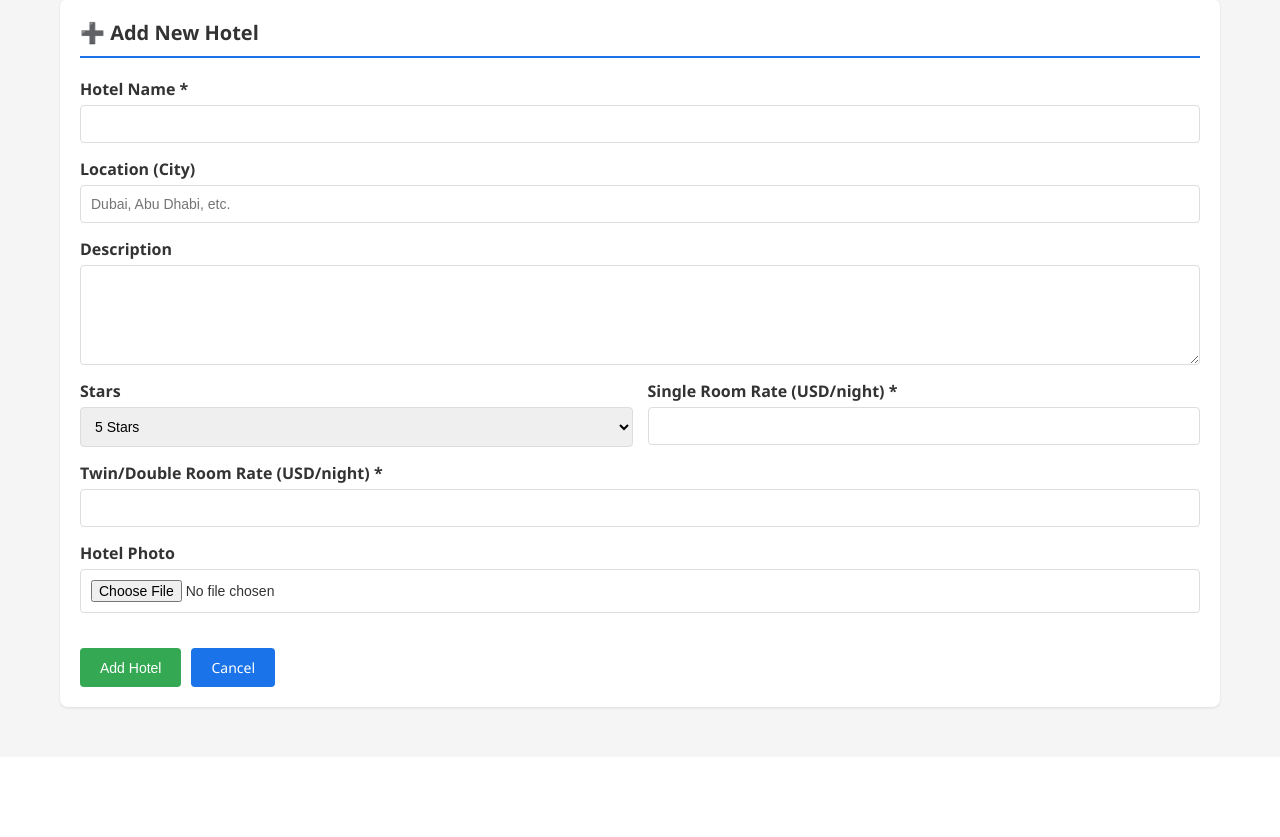
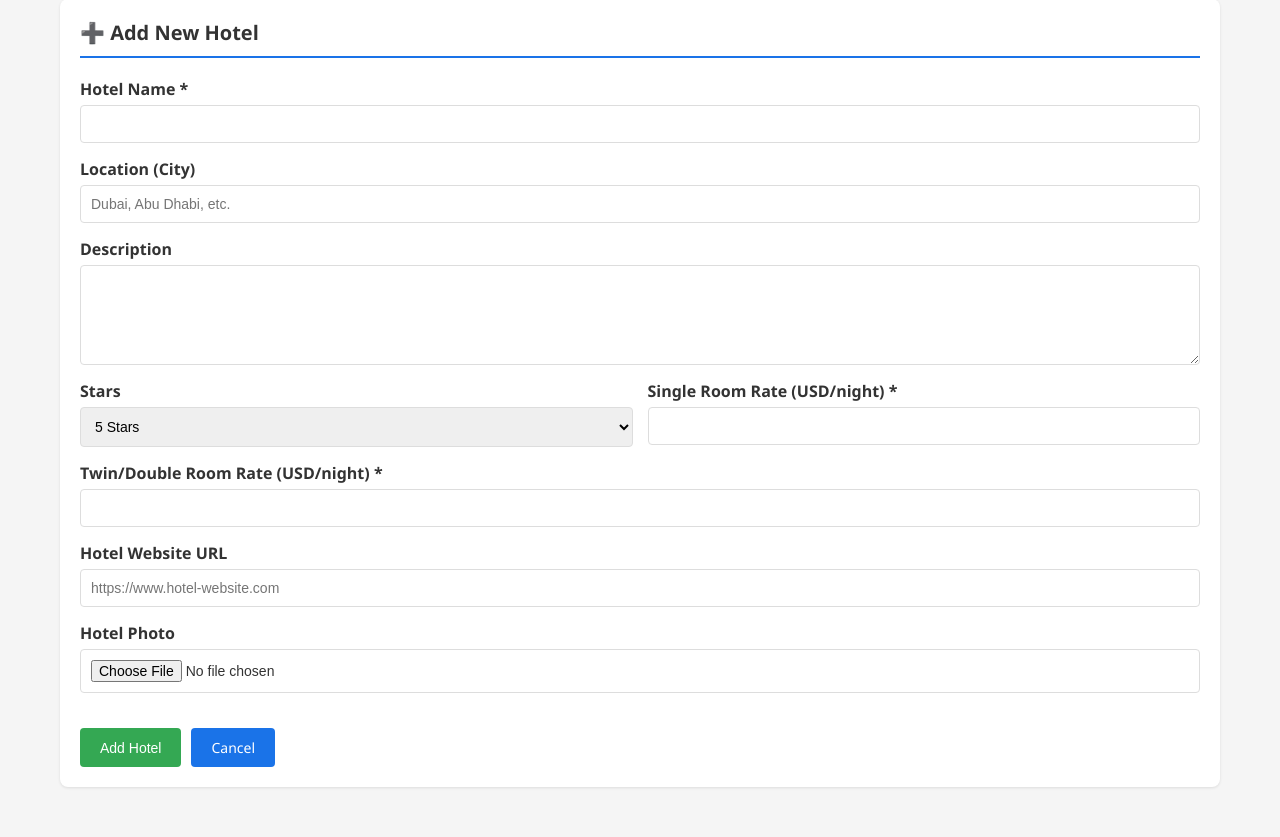
Before and after one commit to o6594340-sys/UAE-offer-generator, a Flask app: page /admin/hotels/add in a window 1280 px wide. Shown: the part 157-994 px from the top of the page. Before the commit the page ends 867 px from the top, so only its background shows below. Run offline with Flask 3, Linux system fonts and the light colour scheme.

Commit message:
Add hotel website_url field throughout the app
- Hotel model: new website_url column
- app.py: ALTER TABLE migration so existing DB gets the column on restart
- Excel AI prompt: extract website URL from header rows
- Import page: website URL field on hotel cards
- Hotel add/edit form: website URL input
- import_save: saves website_url from import data
- _build_budget: includes website_url in hotel_rows dict
- Excel generator: fills 'Hotel website:' row (row 4) with the URL

Co-Authored-By: Claude Sonnet 4.6 <noreply@anthropic.com>

```diff
--- a/admin/__init__.py
+++ b/admin/__init__.py
@@ -123,7 +123,8 @@ def add_hotel():
             stars=stars,
             rate_single_aed=rate_single,
             rate_twin_aed=rate_twin,
-            photo_url=photo_url
+            photo_url=photo_url,
+            website_url=request.form.get('website_url', ''),
         )
 
         db.session.add(hotel)
@@ -147,6 +148,7 @@ def edit_hotel(hotel_id):
         hotel.stars = request.form.get('stars', type=int)
         hotel.rate_single_aed = request.form.get('rate_single_aed', type=float)
         hotel.rate_twin_aed = request.form.get('rate_twin_aed', type=float)
+        hotel.website_url = request.form.get('website_url', '')
 
         # Handle photo upload
         if 'photo' in request.files:
@@ -425,6 +427,7 @@ def import_save():
             stars=int(h.get('stars', 5)),
             rate_single_aed=float(h.get('rate_single_aed', 0)),
             rate_twin_aed=float(h.get('rate_twin_aed', 0)),
+            website_url=h.get('website_url', ''),
         )
         db.session.add(hotel)
         saved['hotels'] += 1
--- a/admin/templates/admin/hotel_form.html
+++ b/admin/templates/admin/hotel_form.html
@@ -48,6 +48,13 @@
         </div>
 
         <div class="form-group">
+            <label for="website_url">Hotel Website URL</label>
+            <input type="url" id="website_url" name="website_url"
+                   value="{% if hotel %}{{ hotel.website_url or '' }}{% endif %}"
+                   placeholder="https://www.hotel-website.com">
+        </div>
+
+        <div class="form-group">
             <label for="photo">Hotel Photo</label>
             <input type="file" id="photo" name="photo" accept="image/*">
             {% if hotel and hotel.photo_url %}<small>Current: {{ hotel.photo_url }}</small>{% endif %}
--- a/admin/templates/admin/import.html
+++ b/admin/templates/admin/import.html
@@ -357,6 +357,10 @@ function buildHotelCard(h, i) {
       </div>
     </div>
     <div class="field">
+      <label>Website URL</label>
+      <input type="text" value="${esc(h.website_url || '')}" placeholder="https://..." onchange="extractedData.hotels[${i}].website_url=this.value">
+    </div>
+    <div class="field">
       <label>Description</label>
       <textarea onchange="extractedData.hotels[${i}].description=this.value">${esc(h.description || '')}</textarea>
     </div>
--- a/app.py
+++ b/app.py
@@ -30,9 +30,18 @@ def create_app(config_name='development'):
     # Initialize database
     db.init_app(app)
 
-    # Create tables
+    # Create tables + lightweight column migrations
     with app.app_context():
         db.create_all()
+        with db.engine.connect() as conn:
+            for sql in [
+                'ALTER TABLE hotels ADD COLUMN website_url VARCHAR(500)',
+            ]:
+                try:
+                    conn.execute(db.text(sql))
+                    conn.commit()
+                except Exception:
+                    pass
 
     # Register blueprints
     from admin import admin_bp
--- a/models.py
+++ b/models.py
@@ -32,7 +32,8 @@ class Hotel(db.Model):
     name = db.Column(db.String(200), nullable=False)
     location = db.Column(db.String(200))  # Dubai, Abu Dhabi, etc.
     description = db.Column(db.Text)
-    photo_url = db.Column(db.String(500))  # File path or URL
+    photo_url = db.Column(db.String(500))
+    website_url = db.Column(db.String(500))
     stars = db.Column(db.Integer, default=5)  # 3, 4, 5 stars
 
     # Room rates in AED (base currency)
--- a/proposal/__init__.py
+++ b/proposal/__init__.py
@@ -53,6 +53,7 @@ def _build_budget(proposal):
             'name': h.name,
             'location': h.location,
             'stars': h.stars,
+            'website_url': h.website_url or '',
             'nights': nights,
             'rate_single_usd': h.rate_single_aed,
             'rate_twin_usd': h.rate_twin_aed,
@@ -242,6 +243,8 @@ def _generate_excel(proposal, budget):
         ws.cell(3, 4, 'Hotel Name')
         ws.cell(3, 5, h['name']).font = Font(bold=True, size=11)
         ws.cell(4, 4, 'Hotel website:')
+        if h.get('website_url'):
+            ws.cell(4, 5, h['website_url'])
         ws.cell(5, 1, f'Period: {period_str}').font = Font(bold=True)
         ws.cell(6, 1, f'Type of the group: {proposal.group_type or ""}')
         ws.cell(7, 1, f'Amount of pax: {pax}')
--- a/utils/ai_extractor.py
+++ b/utils/ai_extractor.py
@@ -122,10 +122,11 @@ EXCEL_EXTRACTION_PROMPT = """Extract hotels and services from the following Exce
 The spreadsheet is usually a price list for ONE specific hotel. Columns are typically:
   Service | Qty | Frequency | Price per unit | Total | Comments
 
-STEP 1 — Find the hotel name:
+STEP 1 — Find the hotel name and website:
 - Look in header rows (top of sheet) for a hotel name field like "Hotel Name:", or a prominent hotel name cell
-- The hotel name may appear as a bold section title at the start of the room rows
+- Look for "Hotel website:", "Website:", or any cell containing "http" / "www" near the hotel name
 - If no hotel name is found, use "Unknown Hotel"
+- If no website is found, use empty string ""
 
 STEP 2 — Room rates → extract as a HOTEL (not a service):
 - "Room Single" / "ROH Single Room" / "Single Room" → hotel.rate_single_aed = Price per unit
@@ -154,6 +155,7 @@ Return ONLY valid JSON:
       "location": "Dubai",
       "stars": 5,
       "description": "",
+      "website_url": "https://www.jaresortshotels.com",
       "rate_single_aed": 254,
       "rate_twin_aed": 282
     }}
```
